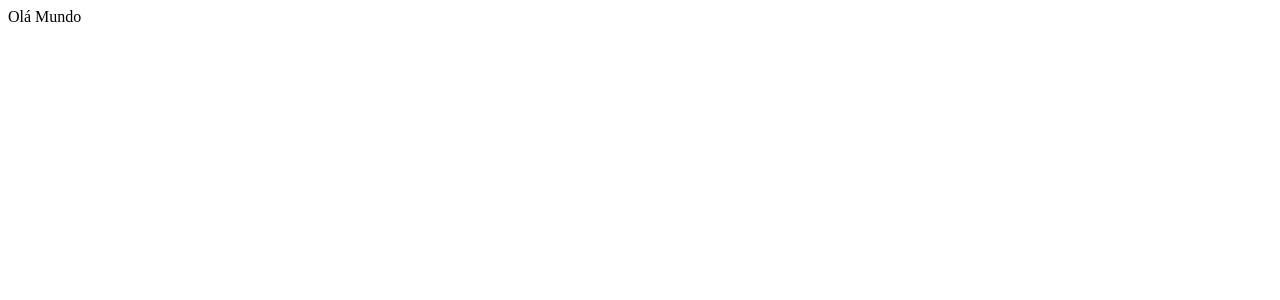
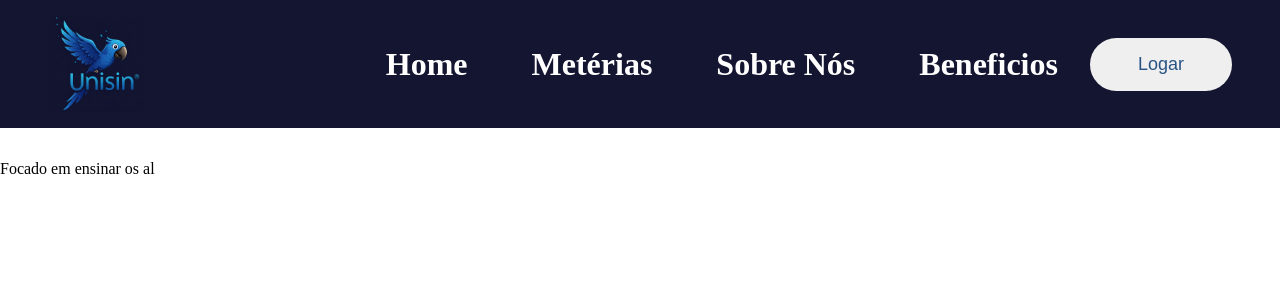
Before and after one commit to saulobbarbosa/Unisin, a React (Create React App) app in the folder frontend/: page / in a window 1280 px wide. Shown: the top 300 px of the page. Built offline with nearby package versions, Linux system fonts and the light colour scheme.

Commit message:
Início da Tela Home

```diff
--- a/frontend/package.json
+++ b/frontend/package.json
@@ -8,6 +8,7 @@
     "@testing-library/react": "^16.3.0",
     "@testing-library/user-event": "^13.5.0",
     "axios": "^1.11.0",
+    "gsap": "^3.13.0",
     "react": "^19.1.1",
     "react-dom": "^19.1.1",
     "react-router-dom": "^7.8.0",
--- a/frontend/public/index.html
+++ b/frontend/public/index.html
@@ -7,6 +7,14 @@
     <meta name="theme-color" content="#000000" />
     <link rel="manifest" href="%PUBLIC_URL%/manifest.json" />
     <title>Unisin</title>
+    <style>
+
+      *{
+        margin: 0;
+        padding: 0;
+
+      }
+    </style>
   </head>
   <body>
     <div id="root"></div>
--- a/frontend/src/App.jsx
+++ b/frontend/src/App.jsx
@@ -2,7 +2,7 @@ import React from "react";
 import {BrowserRouter as Routers, Routes, Route} from "react-router-dom"
 
 // Import de Componentes
-import Home from "./pages/Home";
+import Home from "./pages/home/Home";
 
 export default function App() {
     return(
--- a/frontend/src/components/headers/HeaderHome.jsx
+++ b/frontend/src/components/headers/HeaderHome.jsx
@@ -1,12 +1,28 @@
 import React from "react";
+
+import HeaderStyle from "./header.module.css";
 
 // Import Componentes
 
 
 export default function CompHeaderHome(){
+
+    const cricano = () => {
+        alert("Tá Cricando");
+    }
+
     return(
-        <div>
-            Olá Mundo
+        <div className={HeaderStyle.headerContainer}>
+            <img src={require('../../imgs/logo.jpg')} alt="logo do unisin"
+            className={HeaderStyle.logo} draggable="false" />
+            {/* Parte do Menu */}
+            <div className={HeaderStyle.headerMenu}>
+                <h1 className={HeaderStyle.opcoes} onClick={()=>{cricano()}}>Home</h1>
+                <h1 className={HeaderStyle.opcoes} onClick={()=>{cricano()}}>Metérias</h1>
+                <h1 className={HeaderStyle.opcoes} onClick={()=>{cricano()}}>Sobre Nós</h1>
+                <h1 className={HeaderStyle.opcoes} onClick={()=>{cricano()}}>Beneficios</h1>
+                <button className={HeaderStyle.btnLogar}>Logar</button>
+            </div>
         </div>
     )
 }
--- a/frontend/src/components/headers/header.module.css
+++ b/frontend/src/components/headers/header.module.css
@@ -0,0 +1,42 @@
+.headerContainer{
+    position: fixed;
+    top: 0;
+    right: 0;
+    display: flex;
+    width: 100vw;
+    background-color: #141531;
+    user-select: none;
+}
+
+.logo{
+    width: 6rem;
+    margin: 1rem 1rem 1rem 3rem;
+}
+
+.headerMenu{
+    width: 100%;
+    display: flex;
+    justify-content: flex-end;
+    align-items: center;
+    font-weight: bold;
+    color: #fff;
+}
+.opcoes{
+    cursor: pointer;
+    margin: 0rem 2rem;
+}
+
+.btnLogar{
+    cursor: pointer;
+    color: #295384;
+    font-size: large;
+    padding: 1rem 3rem;
+    border: none;
+    border-radius: 2rem;
+    margin-right: 3rem;
+}
+.btnLogar:hover{
+    background-color: #295384;
+    color: #fff;
+    transition: 0.8s;
+}
--- /dev/null
+++ b/frontend/src/components/react-bits/text-type/TextType.css
@@ -0,0 +1,14 @@
+.text-type {
+  display: inline-block;
+  white-space: pre-wrap;
+}
+
+.text-type__cursor {
+  margin-left: 0.25rem;
+  display: inline-block;
+  opacity: 1;
+}
+
+.text-type__cursor--hidden {
+  display: none;
+}
--- /dev/null
+++ b/frontend/src/components/react-bits/text-type/TextType.jsx
@@ -0,0 +1,181 @@
+"use client";
+
+import { useEffect, useRef, useState, createElement } from "react";
+import { gsap } from "gsap";
+import "./TextType.css";
+
+const TextType = ({
+  text,
+  as: Component = "div",
+  typingSpeed = 50,
+  initialDelay = 0,
+  pauseDuration = 2000,
+  deletingSpeed = 30,
+  loop = true,
+  className = "",
+  showCursor = true,
+  hideCursorWhileTyping = false,
+  cursorCharacter = "|",
+  cursorClassName = "",
+  cursorBlinkDuration = 0.5,
+  textColors = [],
+  variableSpeed,
+  onSentenceComplete,
+  startOnVisible = false,
+  reverseMode = false,
+  ...props
+}) => {
+  const [displayedText, setDisplayedText] = useState("");
+  const [currentCharIndex, setCurrentCharIndex] = useState(0);
+  const [isDeleting, setIsDeleting] = useState(false);
+  const [currentTextIndex, setCurrentTextIndex] = useState(0);
+  const [isVisible, setIsVisible] = useState(!startOnVisible);
+  const cursorRef = useRef(null);
+  const containerRef = useRef(null);
+
+  const textArray = Array.isArray(text) ? text : [text];
+
+  const getRandomSpeed = () => {
+    if (!variableSpeed) return typingSpeed;
+    const { min, max } = variableSpeed;
+    return Math.random() * (max - min) + min;
+  };
+
+  const getCurrentTextColor = () => {
+    if (textColors.length === 0) return "#000";
+    return textColors[currentTextIndex % textColors.length];
+  };
+
+  useEffect(() => {
+    if (!startOnVisible || !containerRef.current) return;
+
+    const observer = new IntersectionObserver(
+      (entries) => {
+        entries.forEach((entry) => {
+          if (entry.isIntersecting) {
+            setIsVisible(true);
+          }
+        });
+      },
+      { threshold: 0.1 }
+    );
+
+    observer.observe(containerRef.current);
+    return () => observer.disconnect();
+  }, [startOnVisible]);
+
+  useEffect(() => {
+    if (showCursor && cursorRef.current) {
+      gsap.set(cursorRef.current, { opacity: 1 });
+      gsap.to(cursorRef.current, {
+        opacity: 0,
+        duration: cursorBlinkDuration,
+        repeat: -1,
+        yoyo: true,
+        ease: "power2.inOut",
+      });
+    }
+  }, [showCursor, cursorBlinkDuration]);
+
+  useEffect(() => {
+    if (!isVisible) return;
+
+    let timeout;
+    const currentText = textArray[currentTextIndex];
+    const processedText = reverseMode
+      ? currentText.split("").reverse().join("")
+      : currentText;
+
+    const executeTypingAnimation = () => {
+      if (isDeleting) {
+        if (displayedText === "") {
+          setIsDeleting(false);
+          if (currentTextIndex === textArray.length - 1 && !loop) {
+            return;
+          }
+
+          if (onSentenceComplete) {
+            onSentenceComplete(textArray[currentTextIndex], currentTextIndex);
+          }
+
+          setCurrentTextIndex((prev) => (prev + 1) % textArray.length);
+          setCurrentCharIndex(0);
+          timeout = setTimeout(() => { }, pauseDuration);
+        } else {
+          timeout = setTimeout(() => {
+            setDisplayedText((prev) => prev.slice(0, -1));
+          }, deletingSpeed);
+        }
+      } else {
+        if (currentCharIndex < processedText.length) {
+          timeout = setTimeout(
+            () => {
+              setDisplayedText(
+                (prev) => prev + processedText[currentCharIndex]
+              );
+              setCurrentCharIndex((prev) => prev + 1);
+            },
+            variableSpeed ? getRandomSpeed() : typingSpeed
+          );
+        } else if (textArray.length > 1) {
+          timeout = setTimeout(() => {
+            setIsDeleting(true);
+          }, pauseDuration);
+        }
+      }
+    };
+
+    if (currentCharIndex === 0 && !isDeleting && displayedText === "") {
+      timeout = setTimeout(executeTypingAnimation, initialDelay);
+    } else {
+      executeTypingAnimation();
+    }
+
+    return () => clearTimeout(timeout);
+    // eslint-disable-next-line react-hooks/exhaustive-deps
+  }, [
+    currentCharIndex,
+    displayedText,
+    isDeleting,
+    typingSpeed,
+    deletingSpeed,
+    pauseDuration,
+    textArray,
+    currentTextIndex,
+    loop,
+    initialDelay,
+    isVisible,
+    reverseMode,
+    variableSpeed,
+    onSentenceComplete,
+  ]);
+
+  const shouldHideCursor =
+    hideCursorWhileTyping &&
+    (currentCharIndex < textArray[currentTextIndex].length || isDeleting);
+
+  return createElement(
+    Component,
+    {
+      ref: containerRef,
+      className: `text-type ${className}`,
+      ...props,
+    },
+    <span
+      className="text-type__content"
+      style={{ color: getCurrentTextColor() }}
+    >
+      {displayedText}
+    </span>,
+    showCursor && (
+      <span
+        ref={cursorRef}
+        className={`text-type__cursor ${cursorClassName} ${shouldHideCursor ? "text-type__cursor--hidden" : ""}`}
+      >
+        {cursorCharacter}
+      </span>
+    )
+  );
+};
+
+export default TextType;
--- a/frontend/src/pages/Home.jsx
+++ /dev/null
@@ -1,12 +0,0 @@
-import React from "react";
-
-// Import Componentes
-import Header from "../components/headers/HeaderHome";
-
-export default function TelaHome(){
-    return(
-        <div>
-            <Header />
-        </div>
-    )
-}
--- /dev/null
+++ b/frontend/src/pages/home/Home.jsx
@@ -0,0 +1,24 @@
+import React from "react";
+
+import HomeStyle from "./home.module.css";
+
+// Import Componentes
+import Header from "../../components/headers/HeaderHome";
+import TextType from "../../components/react-bits/text-type/TextType";
+
+export default function TelaHome(){
+    return(
+        <div>
+            <Header />
+            <div className={HomeStyle.carrossel}>
+                <TextType
+                    text={["Melhor Rede de Ensino", "Focado em ensinar os alunos", "Venha fazer Parte!!!"]}
+                    typingSpeed={75}
+                    pauseDuration={1500}
+                    showCursor={true}
+                    cursorCharacter="_"
+                />
+            </div>
+        </div>
+    )
+}
--- /dev/null
+++ b/frontend/src/pages/home/home.module.css
@@ -0,0 +1,3 @@
+.carrossel{
+    margin-top: 10rem;
+}
```
Also changed, not shown: frontend/src/imgs/logo.jpg (added), 1 other file (tests, documents, lock files or other folders).
